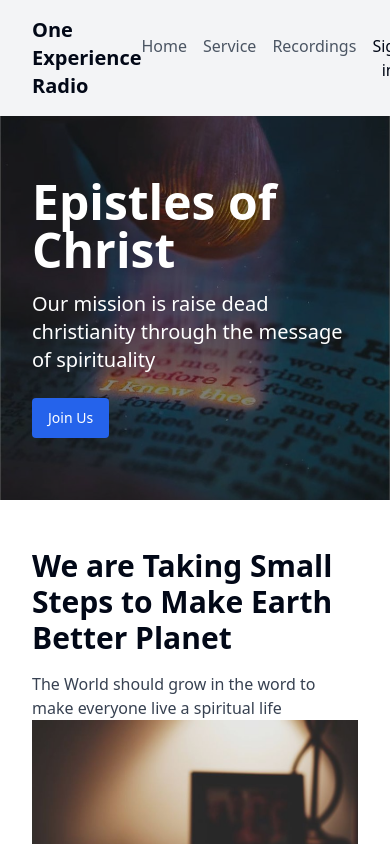
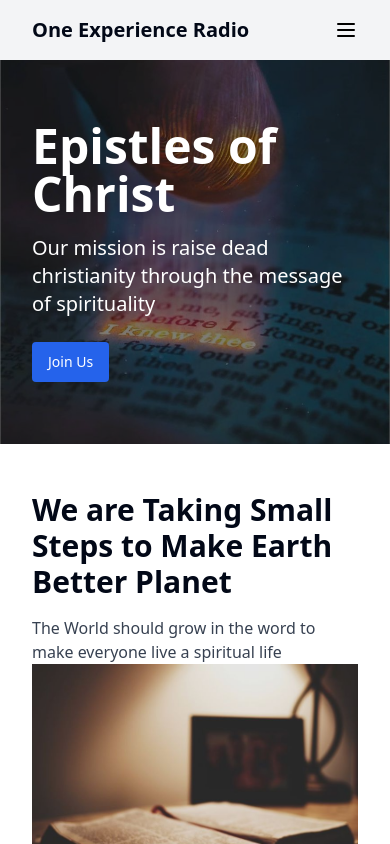
Before and after one commit to Peter-Jamugisa/clerk-setup, a Next.js app: page / in a window 390 px wide. Shown: the top 844 px of the page. Built offline with nearby package versions, Linux system fonts and the light colour scheme; no server answers.

Commit message:
Update page.tsx

```diff
--- a/app/page.tsx
+++ b/app/page.tsx
@@ -1,5 +1,7 @@
 import { Button } from "@/components/ui/button";
-import { SignInButton } from "@clerk/nextjs";
+import { Protect, SignInButton } from "@clerk/nextjs";
+import { DropdownMenu, DropdownMenuContent, DropdownMenuItem, DropdownMenuTrigger } from "@radix-ui/react-dropdown-menu";
+import { Menu } from "lucide-react";
 import Head from "next/head";
 import Image from "next/image";
 import Link from "next/link";
@@ -27,7 +29,7 @@ const Header = () => (
   <header className="bg-gray-100 py-4">
     <div className="container mx-auto flex justify-between items-center">
       <div className="text-xl font-bold">One Experience Radio</div>
-      <nav>
+      <nav className="hidden lg:flex lg:flex-row text-black items-center md:justify-center flex-grow space-x-4">
         <ul className="flex space-x-4">
           <li>
             <Link href="/home" className="text-gray-600">
@@ -49,6 +51,32 @@ const Header = () => (
           </li>
         </ul>
       </nav>
+      <DropdownMenu>
+              <DropdownMenuTrigger className="lg:hidden">
+                <Menu color="black" />
+              </DropdownMenuTrigger>
+              <DropdownMenuContent>
+                <Link href="/">
+                  <DropdownMenuItem className="text-red-700">Home</DropdownMenuItem>
+                </Link>
+                <Link href="/user">
+                  <DropdownMenuItem className="text-red-700 ">Service</DropdownMenuItem>
+                </Link>
+                <Link href="/recordings">
+                  <DropdownMenuItem className="text-red-700">Recordings</DropdownMenuItem>
+                </Link>
+                <Link href="/admin/dashboard">
+                  <DropdownMenuItem className="text-red-700">
+                    <Protect
+                      permission="org:sys_profile:manage"
+                      fallback={<p className="text-red-700">Only an Admin</p>}
+                    >
+                      <Button>Admin</Button>
+                    </Protect>
+                  </DropdownMenuItem>
+                </Link>
+              </DropdownMenuContent>
+            </DropdownMenu>
     </div>
   </header>
 );
```
